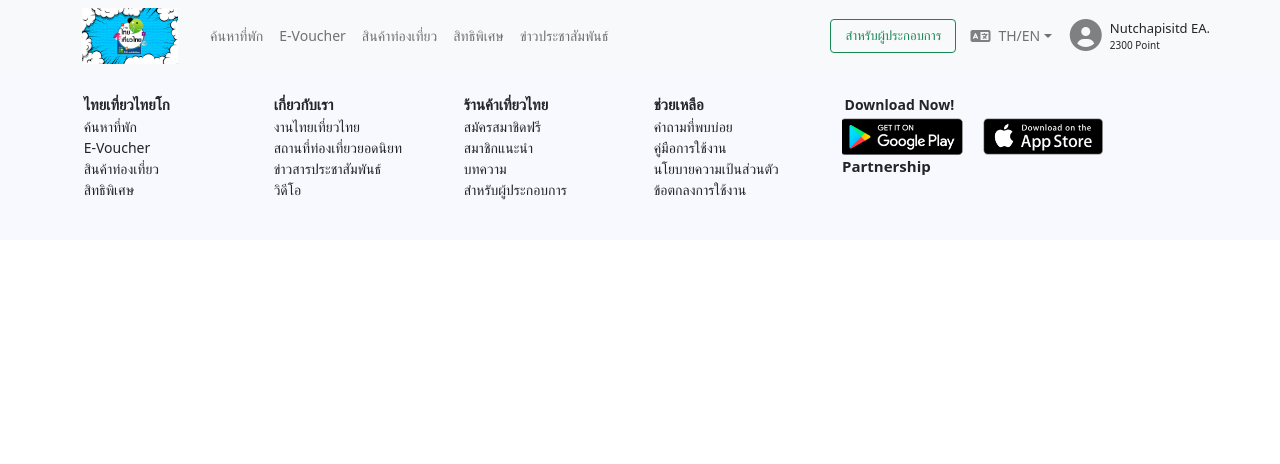
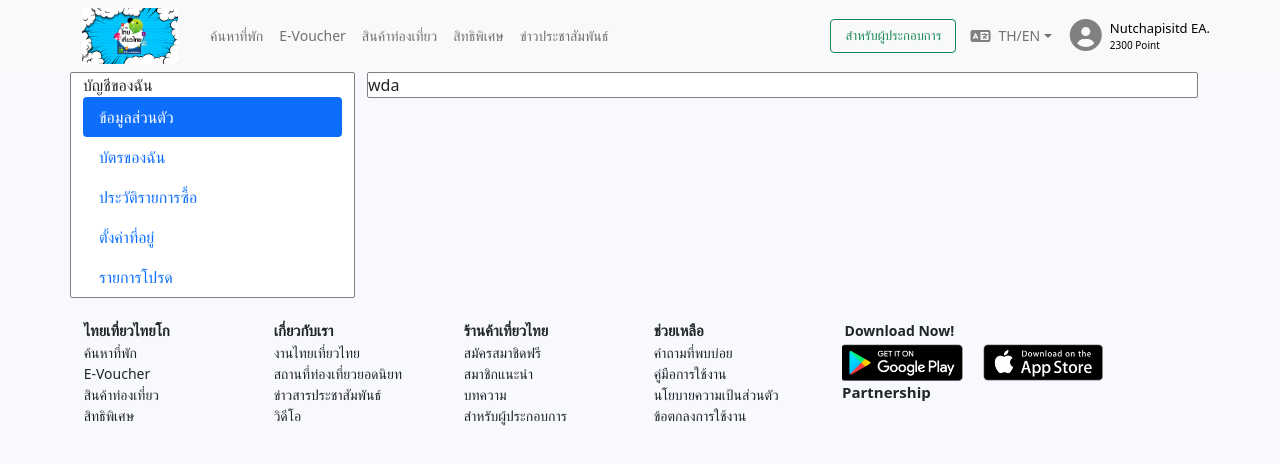
Before and after one commit to namesavet/tttgo, a React (Create React App) app: page /Information in a window 1280 px wide. Shown: the top 464 px of the page. Built offline with nearby package versions, Linux system fonts and the light colour scheme.

Commit message:
ceate information page

```diff
--- a/src/components/Navbar.js
+++ b/src/components/Navbar.js
@@ -1,41 +1,45 @@
-import React, { Component } from "react"
-import { Navbar, Button, Container, Nav, NavDropdown, } from 'react-bootstrap'
-import '../css/Navbar.css'
-import head from '../img/head.jpg'
-import 'bootstrap/dist/css/bootstrap.min.css'
+import React, { Component } from "react";
+import { Navbar, Button, Container, Nav, NavDropdown } from "react-bootstrap";
+import "../css/Navbar.css";
+import head from "../img/head.jpg";
+import "bootstrap/dist/css/bootstrap.min.css";
 class Navbar1 extends Component {
   constructor(props) {
     super(props);
     this.state = {
-            'NavItemActive': ''
-        }
+      NavItemActive: "",
+    };
   }
   render() {
     return (
-
       <Navbar bg="light" expand="lg">
         <Container>
-
-                    <div className="Navbarpic" >
-                        <Navbar.Brand href="#home"><img src={head} alt="logo" className="NavbarpicSize" ></img></Navbar.Brand>
+          <div className="Navbarpic">
+            <Navbar.Brand href="/">
+              <img src={head} alt="logo" className="NavbarpicSize"></img>
+            </Navbar.Brand>
           </div>
           <Navbar.Toggle aria-controls="basic-navbar-nav" />
           <Navbar.Collapse id="basic-navbar-nav">
             <Nav className="me-auto fontNavbar">
-
               <Nav.Link href="#Accommodation">ค้นหาที่พัก</Nav.Link>
               <Nav.Link href="#EVoucher">E-Voucher</Nav.Link>
               <Nav.Link href="#Travelgoods">สินค้าท่องเที่ยว</Nav.Link>
               <Nav.Link href="#Privilege">สิทธิพิเศษ</Nav.Link>
               <Nav.Link href="#New">ข่าวประชาสัมพันธ์</Nav.Link>
-
-
             </Nav>
-                        <div style={{ marginLeft: '50px' }} >
-                            <Button variant="outline-success" style={{ marginRight: '18px', width: '90%', fontSize: '13px' }}>สำหรับผู้ประกอบการ</Button>{' '}
+            <div style={{ marginLeft: "50px" }}>
+              <Button
+                variant="outline-success"
+                style={{ marginRight: "18px", width: "90%", fontSize: "13px" }}
+              >
+                สำหรับผู้ประกอบการ
+              </Button>{" "}
             </div>
 
-                        <a href="_blank"  style={{ color: "grey" }}><i className="fas fa-language"></i></a>
+            <a href="_blank" style={{ color: "grey" }}>
+              <i className="fas fa-language"></i>
+            </a>
 
             <Nav className="fontNavbar">
               <NavDropdown title="TH/EN" id="basic-nav-dropdown">
@@ -44,23 +48,25 @@
               </NavDropdown>
             </Nav>
 
-                        <div style={{ marginLeft: '10px' }}>
-                            <a href="_blank"  style={{ color: "grey" }}><i className="fas fa-user-circle fa-2x"></i></a>
+            <div style={{ marginLeft: "10px" }}>
+              <a href="_blank" style={{ color: "grey" }}>
+                <i className="fas fa-user-circle fa-2x"></i>
+              </a>
             </div>
-
-                        <div style={{ marginLeft: '20px' }}>
-                            <div className="row" style={{ fontSize: '13px' }}>
+            <Nav.Link className="infor-link" href="/information">
+              <div style={{ marginLeft: "20px" }}>
+                <div className="row" style={{ fontSize: "13px" }}>
                   Nutchapisitd EA.
                 </div>
-                            <div className="row" style={{ fontSize: '10px' }}>
+                <div className="row" style={{ fontSize: "10px" }}>
                   2300 Point
                 </div>
               </div>
+            </Nav.Link>
           </Navbar.Collapse>
-
         </Container>
       </Navbar>
-        )
+    );
   }
 }
 export default Navbar1;
--- a/src/css/Navbar.css
+++ b/src/css/Navbar.css
@@ -7,3 +7,7 @@
 .fontNavbar{
     font-size: 14px;
 }
+.infor-link,.infor-link:focus,.infor-link:hover{
+    padding: 0;
+    color: black;
+}
--- /dev/null
+++ b/src/pages/Information/index.js
@@ -0,0 +1 @@
+export * from './list';
--- /dev/null
+++ b/src/pages/Information/information.css
@@ -0,0 +1,9 @@
+.information-bg{
+    background-color: ghostwhite;
+}
+.content-bg{
+    background-color: white;border-radius: 2px;
+     border-style: solid;
+     border-width: 1px;
+     border-color: gray;
+}
--- /dev/null
+++ b/src/pages/Information/list.jsx
@@ -0,0 +1,48 @@
+import React from "react";
+import Slider from "react-slick";
+import { Row, Tab, Col, Container, Nav, NavLink } from "react-bootstrap";
+import "bootstrap/dist/css/bootstrap.min.css";
+import thai from "../../img/thai.jpg";
+import north from "../../img/north.jpg";
+import "./information.css";
+
+export class Information extends React.Component {
+  render() {
+    return (
+      <div className="information-bg">
+        <Container>
+          <Tab.Container id="left-tabs-example" defaultActiveKey="first">
+            <Row>
+              <Col sm={3} className="content-bg">
+                <Nav variant="pills" className="flex-column">
+                  บัญชีของฉัน
+                  <Nav.Item>
+                    <Nav.Link eventKey="first">ข้อมูลส่วนตัว</Nav.Link>
+                  </Nav.Item>
+                  <Nav.Item>
+                    <Nav.Link eventKey="second">บัตรของฉัน</Nav.Link>
+                  </Nav.Item>
+                  <Nav.Item>
+                    <Nav.Link eventKey="second1">ประวัติรายการซื้อ</Nav.Link>
+                  </Nav.Item>
+                  <Nav.Item>
+                    <Nav.Link eventKey="second2">ตั้งค่าที่อยู่</Nav.Link>
+                  </Nav.Item>
+                  <Nav.Item>
+                    <Nav.Link eventKey="favorites">รายการโปรด</Nav.Link>
+                  </Nav.Item>
+                </Nav>
+              </Col>
+              <Col sm={9}>
+                <Tab.Content className="content-bg">
+                  <Tab.Pane eventKey="first">wda</Tab.Pane>
+                  <Tab.Pane eventKey="favorites">awda</Tab.Pane>
+                </Tab.Content>
+              </Col>
+            </Row>
+          </Tab.Container>
+        </Container>
+      </div>
+    );
+  }
+}
--- a/src/routes/index.js
+++ b/src/routes/index.js
@@ -4,12 +4,14 @@
 import { Province } from '../pages/Province'
 import { Flashsale } from '../pages/Flashsale'
 import { Provincedetail } from '../pages/Provincedetail'
+import { Information } from '../pages/Information'
 export default () => (
      <Switch>
      <Route exact path="/" component={Home} />
      <Route exact path="/Province" component={Province} />
      <Route exact path="/Flashsale" component={Flashsale} />
      <Route exact path="/Provincedetail" component={Provincedetail} />
+     <Route exact path="/Information" component={Information} />
     </Switch>
 )
 
```
Lines whose indentation alone changed are shown as unchanged.
